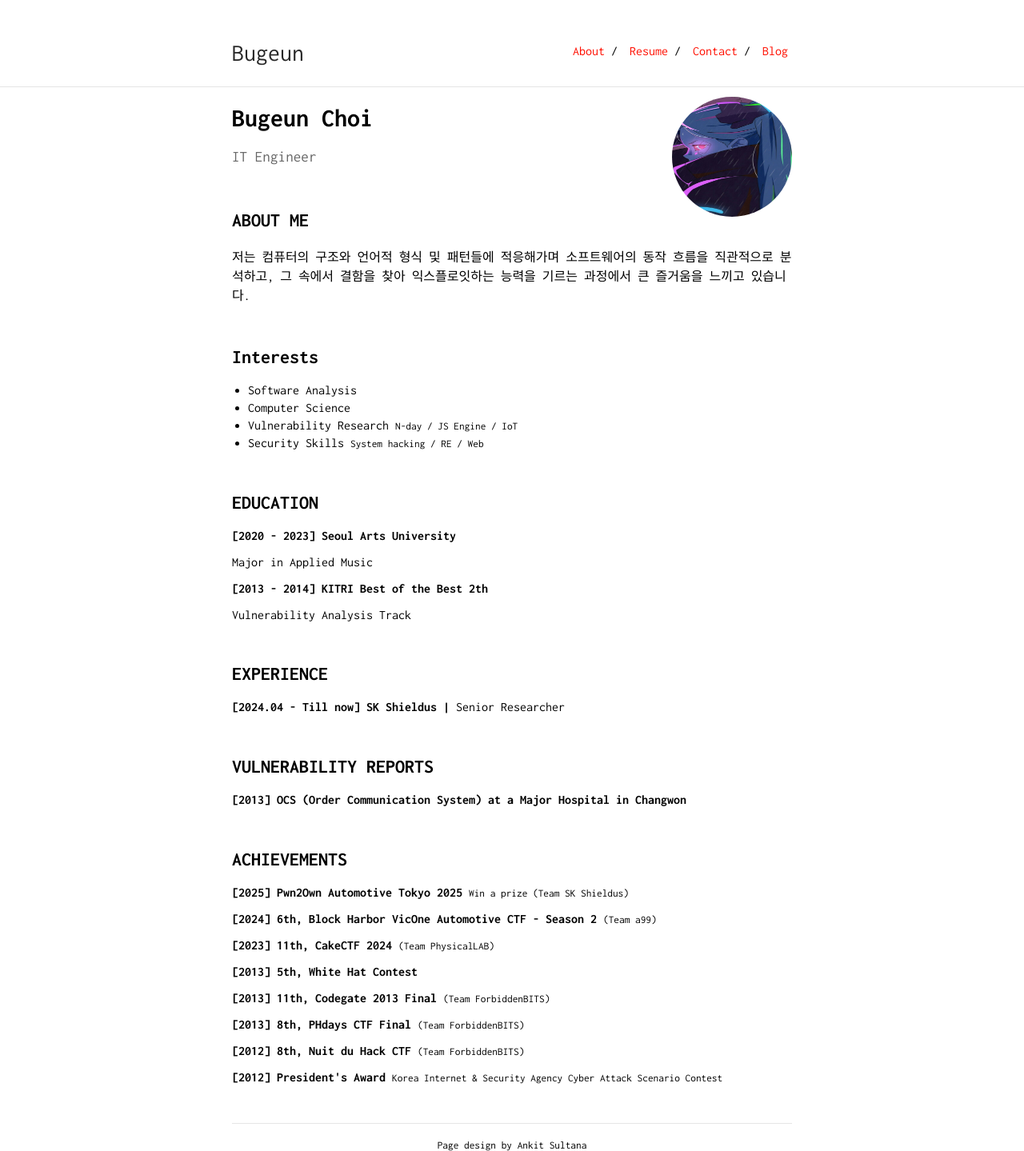
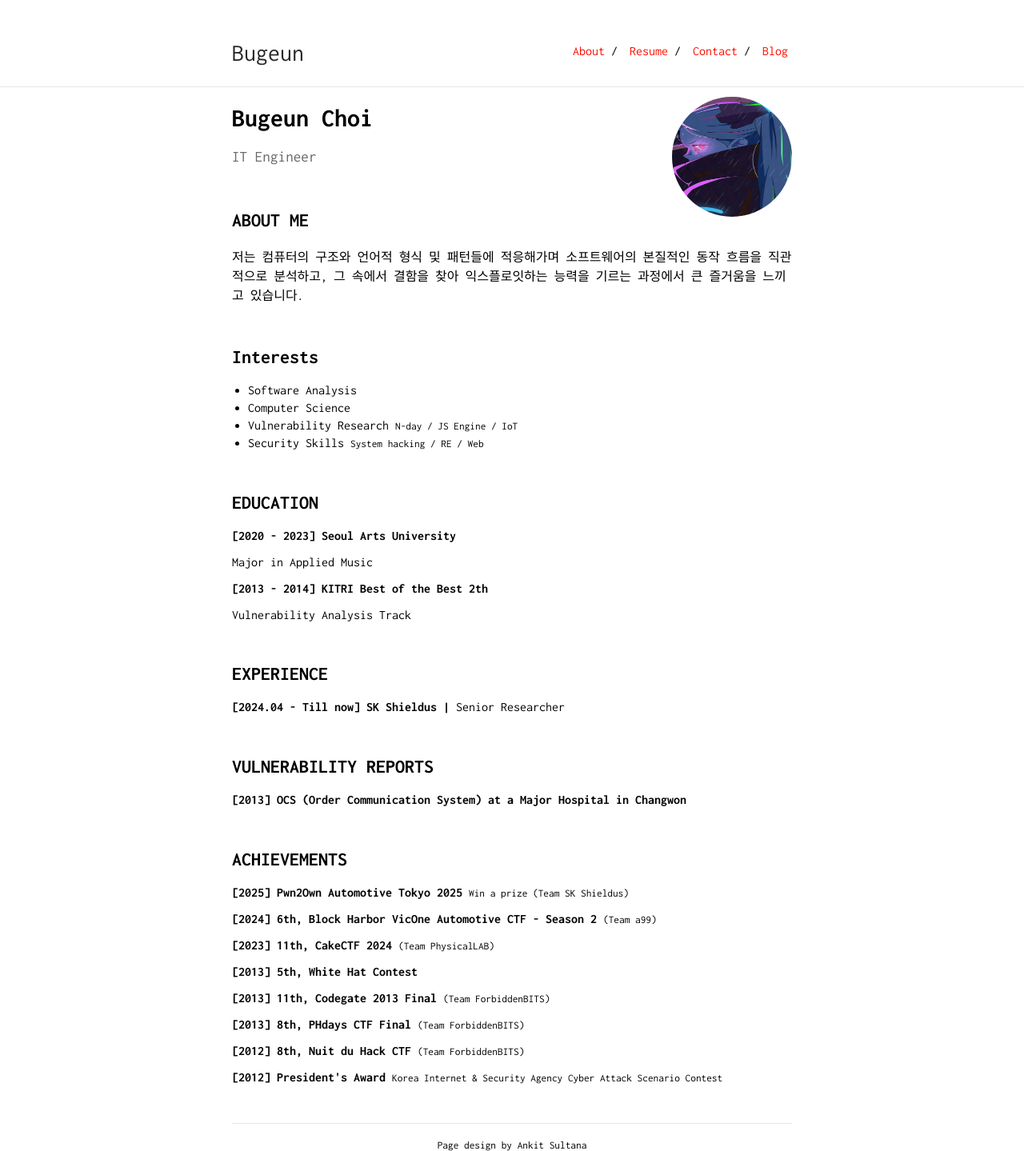
Before and after one commit to Bugeun/bugeun.github.io, a Jekyll site: the page built from index.md, in a window 1280 px wide. Shown: the whole page at 80% size. Built offline with Jekyll 4.4.1, drawn with Linux system fonts in a browser that asks for light colours.

Commit message:
Update index.md

```diff
--- a/index.md
+++ b/index.md
@@ -11,7 +11,7 @@ IT Engineer
 
 ## ABOUT ME
 
-<p>저는 컴퓨터의 구조와 언어적 형식 및 패턴들에 적응해가며 소프트웨어의 동작 흐름을 직관적으로 분석하고, 그 속에서 결함을 찾아 익스플로잇하는 능력을 기르는 과정에서 큰 즐거움을 느끼고 있습니다.</p>
+<p>저는 컴퓨터의 구조와 언어적 형식 및 패턴들에 적응해가며 소프트웨어의 본질적인 동작 흐름을 직관적으로 분석하고, 그 속에서 결함을 찾아 익스플로잇하는 능력을 기르는 과정에서 큰 즐거움을 느끼고 있습니다.</p>
 
 &nbsp;
 
```
